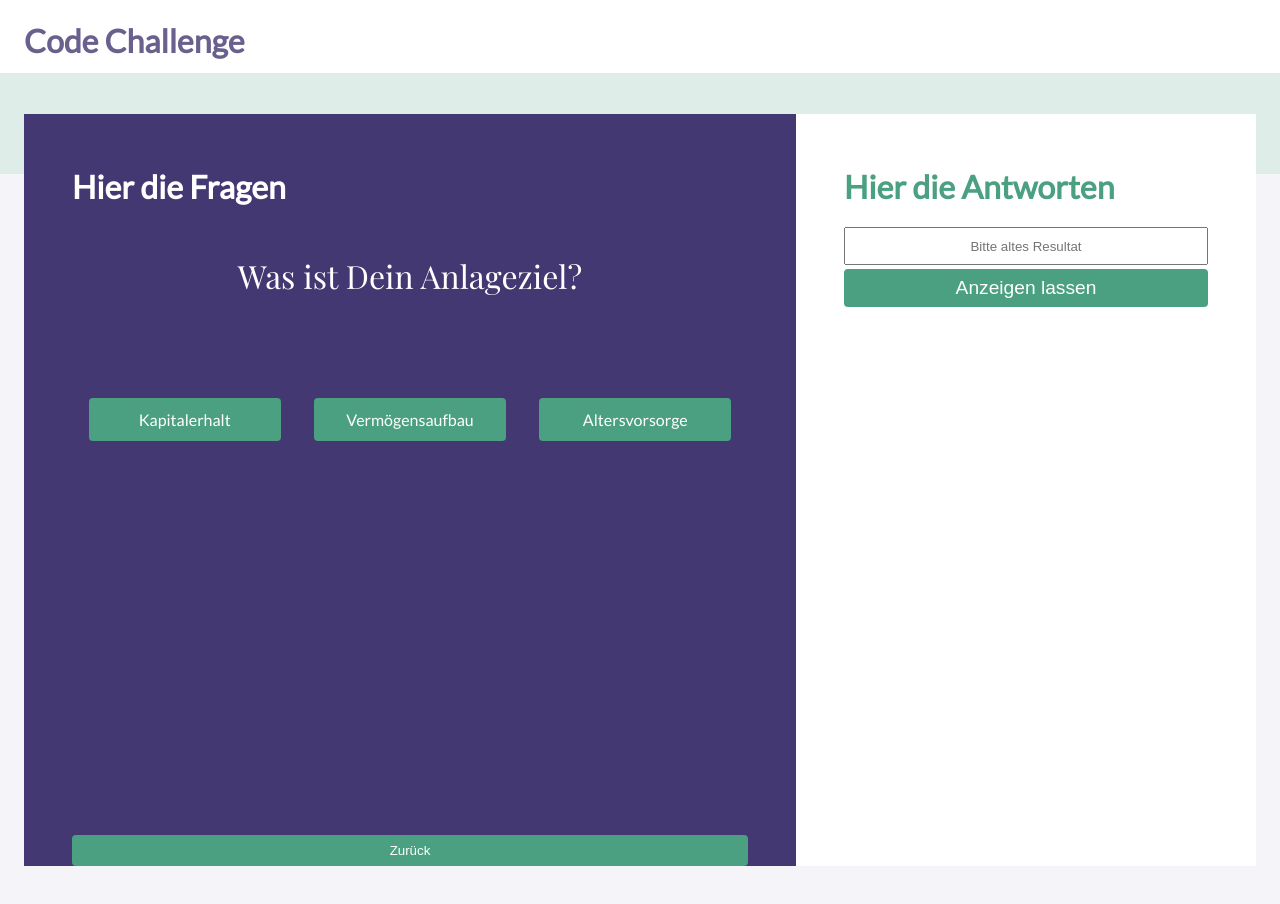
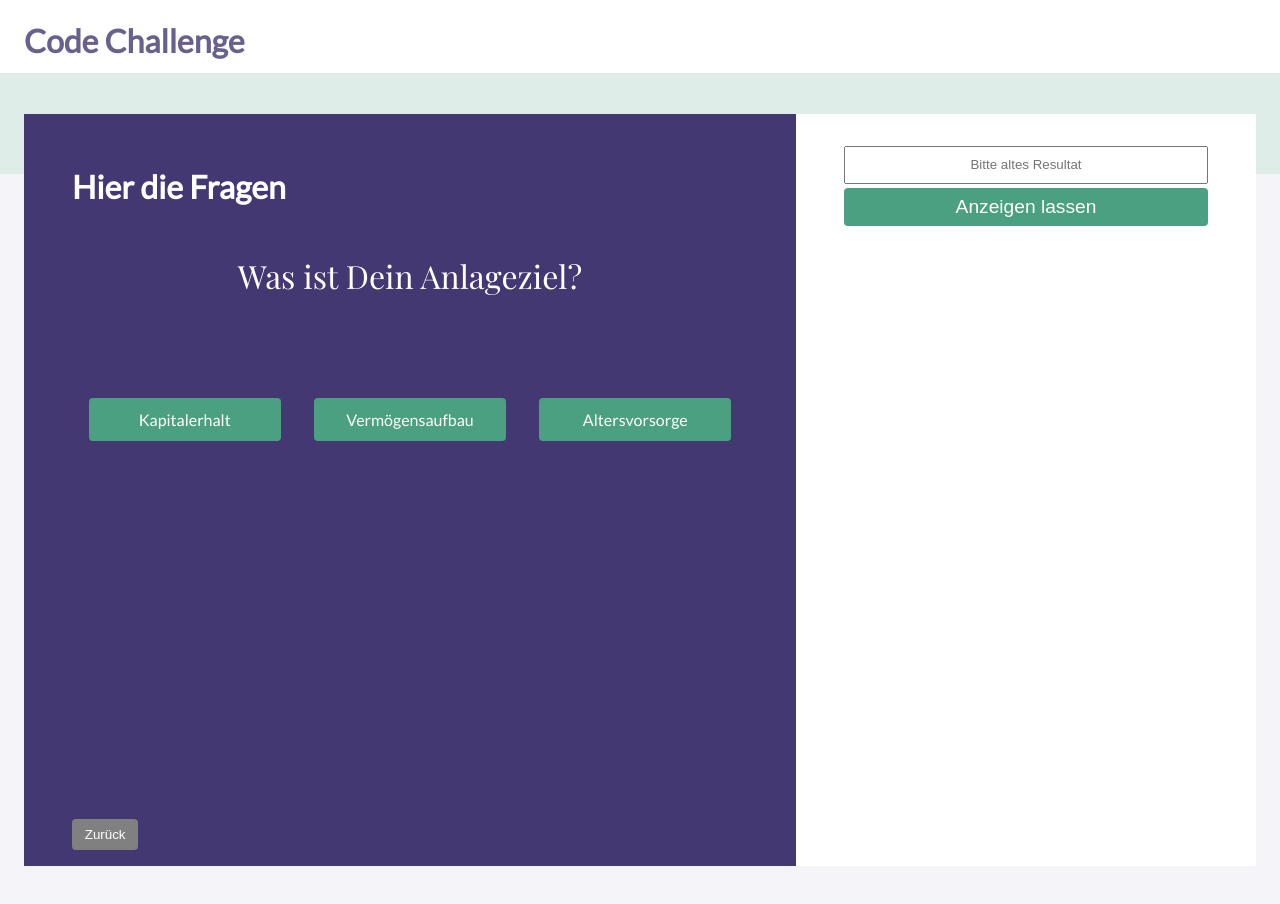
Before and after one commit to ginkgobilobatree/evergreen, a React (Create React App) app: page / in a window 1280 px wide. Shown: the top 904 px of the page. Built offline with nearby package versions, Linux system fonts and the light colour scheme.

Commit message:
correct logic for button

```diff
--- a/src/App.sass
+++ b/src/App.sass
@@ -85,6 +85,10 @@ button:active
         background: white
         color: black
 
+    button.goBack
+        width: max-content
+        margin-bottom: 1rem
+
 .answers
     padding: 2rem 3rem 0
     color: rgb(74, 160, 128)
--- a/src/Questionnaire/QuestionAnswers.jsx
+++ b/src/Questionnaire/QuestionAnswers.jsx
@@ -6,8 +6,14 @@ import { giveGermanText } from "../utils/giveGermanText";
 import { Link } from "react-router-dom";
 import { getOldResult } from "../utils/getOldResult";
 
-function QuestionAnswers({ userData, step, result, setResult, uniqueURL, setUniqueURL }) {
-
+function QuestionAnswers({
+  userData,
+  step,
+  result,
+  setResult,
+  uniqueURL,
+  setUniqueURL,
+}) {
   useEffect(() => {
     setResult({});
   }, [step, setResult]);
@@ -50,13 +56,17 @@ function QuestionAnswers({ userData, step, result, setResult, uniqueURL, setUniq
         <button type="button" onClick={() => setResult({})}>
           {GeneralText.goBackButton}
         </button>
-        <Link className="storeData" to="/storedata">Resultat speichern</Link>
+        <Link className="storeData" to="/storedata">
+          Resultat speichern
+        </Link>
       </div>
     );
   }
 
   return (
     <div className="answers">
+      {step > 0 && (
+        <>
           <h1>{GeneralText.hereAnswers}</h1>
           <p>{giveGermanText(userData, "goal")}</p>
           <p>{giveGermanText(userData, "age")}</p>
@@ -71,7 +81,10 @@ function QuestionAnswers({ userData, step, result, setResult, uniqueURL, setUniq
               {GeneralText.showResultButton}
             </button>
           )}
-      {!step && <div className="showResult">
+        </>
+      )}
+      {!step && (
+        <div className="showResult">
           <input
             type="text"
             id="oldResult"
@@ -87,7 +100,9 @@ function QuestionAnswers({ userData, step, result, setResult, uniqueURL, setUniq
             }}
           >
             {GeneralText.show}
-          </button></div>}
+          </button>
+        </div>
+      )}
     </div>
   );
 }
--- a/src/Questionnaire/QuestionForm.jsx
+++ b/src/Questionnaire/QuestionForm.jsx
@@ -104,6 +104,7 @@ function QuestionForm({ setUserData, step, setStep, userData }) {
         </div>
       </div>
       <button
+        style={{ background: step === 0 ? "gray" : "" }}
         className="goBack"
         type="button"
         disabled={step === 0}
--- a/src/utils/saveUserData.js
+++ b/src/utils/saveUserData.js
@@ -12,7 +12,7 @@ export async function saveUserData(userData) {
   const result = await response.json();
   console.log(result.timestamp)
   result.saved
-    ? alert(`Gespeichert.\nDeine URL lautet:\n${result.timestamp}`)
+    ? alert(`Gespeichert.\nDeine Speichernummer lautet:\n${result.timestamp}`)
     : alert("irgendwas lief schief, sorry.");
   return result;
 }
```
Lines whose indentation alone changed are shown as unchanged.
